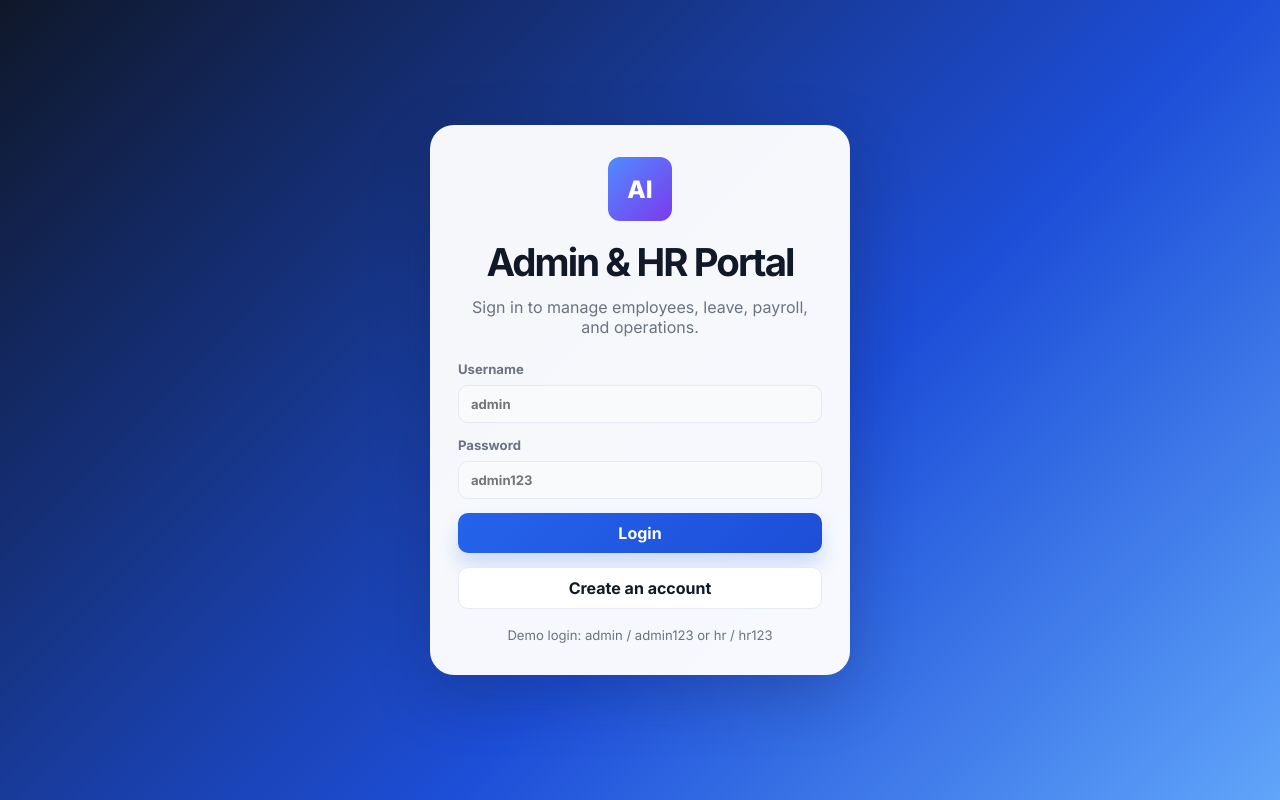
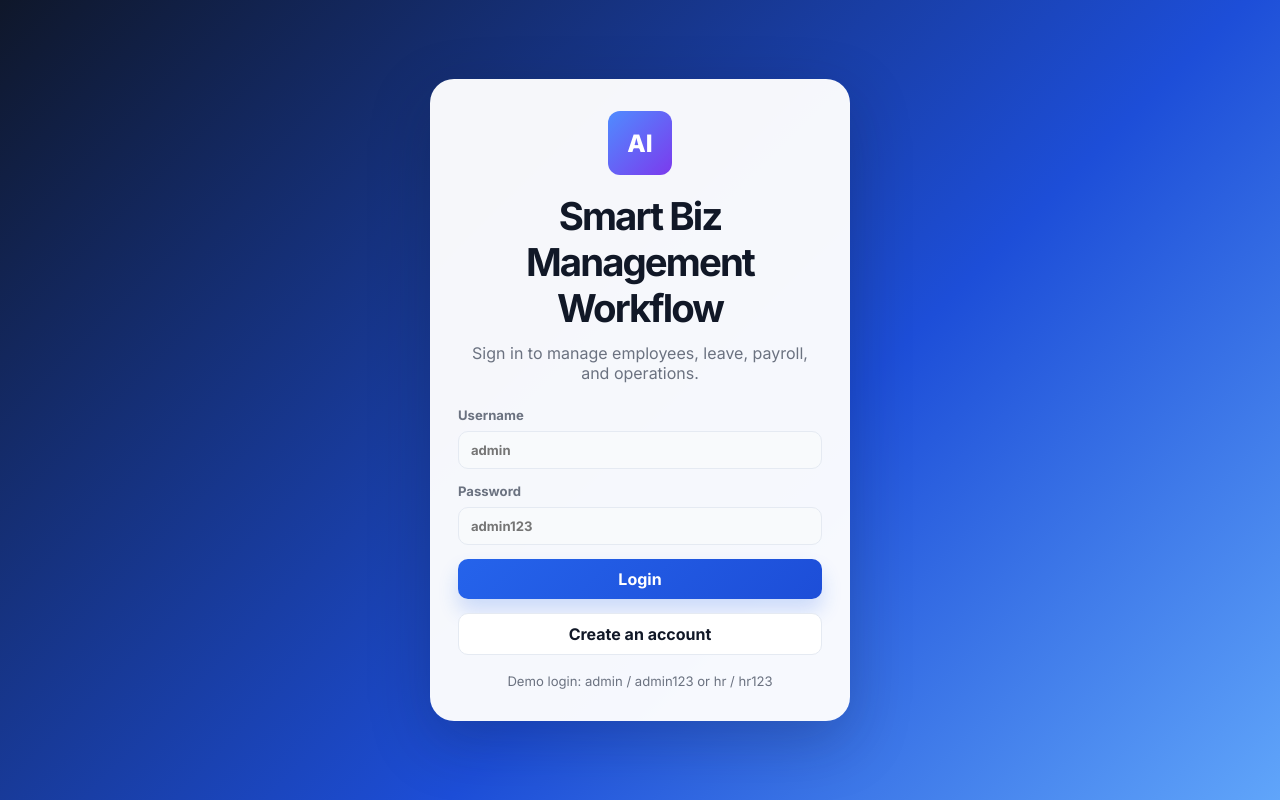
Before and after one commit to chumvirak2-cmd/TC, a React (Vite) app: page / in a window 1280 px wide. Built offline with nearby package versions, Linux system fonts and the light colour scheme.

Commit message:
Rename product to Smart Biz Management Workflow

```diff
--- a/index.html
+++ b/index.html
@@ -3,8 +3,8 @@
   <head>
     <meta charset="UTF-8" />
     <meta name="viewport" content="width=device-width, initial-scale=1.0" />
-    <title>AI For Admin & HR</title>
-    <meta name="description" content="AI-powered admin and HR management dashboard" />
+    <title>Smart Biz Management Workflow</title>
+    <meta name="description" content="Smart Biz Management Workflow for administration, HR, and business operations" />
     <link rel="preconnect" href="https://fonts.googleapis.com" />
     <link rel="preconnect" href="https://fonts.gstatic.com" crossorigin />
     <link href="https://fonts.googleapis.com/css2?family=Inter:wght@400;500;600;700;800;900&display=swap" rel="stylesheet" />
--- a/src/App.jsx
+++ b/src/App.jsx
@@ -399,12 +399,12 @@ export default function App() {
     const topic = request
       .replace(/^(please\s+)?(create|write|draft|make)\s+(a\s+)?/i, '')
       .replace(/proposal\s+(template|draft)?\s*(for|about)?\s*/i, '')
-      .trim() || 'AI for Admin & HR Management';
+      .trim() || 'Smart Biz Management Workflow';
 
     const rows = [
       ['Proposal Template', topic],
       ['Prepared for', '[Client or Department]'],
-      ['Prepared by', 'AI for Admin & HR'],
+      ['Prepared by', 'Smart Biz Management Workflow'],
       ['Date', new Date().toLocaleDateString()],
       ['Executive Summary', `This proposal outlines a practical solution for ${topic}. The goal is to improve operational visibility, reduce manual work, and give decision-makers reliable information in one place.`],
       ['Current Challenge', 'The organization needs a clearer way to manage this area, coordinate responsible teams, and track progress from request to completion.'],
@@ -432,7 +432,7 @@ export default function App() {
     ];
 
     return {
-      text: `PROPOSAL: ${topic.toUpperCase()}\n\nPrepared for: [Client or Department]\nPrepared by: AI for Admin & HR\nDate: ${new Date().toLocaleDateString()}\n\n1. Executive Summary\n${rows[4][1]}\n\n2. Current Challenge\n${rows[5][1]}\n\n3. Proposed Solution\n${rows[6][1]}\n\n4. Scope of Work\n- Confirm requirements and success measures\n- Configure the workflow and responsibilities\n- Prepare templates, reports, and approval steps\n- Test the process with stakeholders\n- Provide handover guidance and support\n\n5. Deliverables\n- Approved workflow and operating checklist\n- Working management dashboard\n- Staff or stakeholder communication template\n- Summary report with recommended next actions\n\n6. Timeline\nPhase 1: Discovery and requirements - [Date]\nPhase 2: Configuration and review - [Date]\nPhase 3: Launch and handover - [Date]\n\n7. Investment\nEstimated investment: [Amount]\nPayment terms: [Terms]\n\n8. Success Measures\n${rows[7][1]}\n\n9. Approval\n${rows[10][1]}`,
+      text: `PROPOSAL: ${topic.toUpperCase()}\n\nPrepared for: [Client or Department]\nPrepared by: Smart Biz Management Workflow\nDate: ${new Date().toLocaleDateString()}\n\n1. Executive Summary\n${rows[4][1]}\n\n2. Current Challenge\n${rows[5][1]}\n\n3. Proposed Solution\n${rows[6][1]}\n\n4. Scope of Work\n- Confirm requirements and success measures\n- Configure the workflow and responsibilities\n- Prepare templates, reports, and approval steps\n- Test the process with stakeholders\n- Provide handover guidance and support\n\n5. Deliverables\n- Approved workflow and operating checklist\n- Working management dashboard\n- Staff or stakeholder communication template\n- Summary report with recommended next actions\n\n6. Timeline\nPhase 1: Discovery and requirements - [Date]\nPhase 2: Configuration and review - [Date]\nPhase 3: Launch and handover - [Date]\n\n7. Investment\nEstimated investment: [Amount]\nPayment terms: [Terms]\n\n8. Success Measures\n${rows[7][1]}\n\n9. Approval\n${rows[10][1]}`,
       rows,
       scopeRows,
       timelineRows,
@@ -1029,7 +1029,7 @@ export default function App() {
     <div className="workspace-panel">
       <div className="panel">
         <div className="panel-header">
-          <h2>AI Admin & HR Assistant</h2>
+          <h2>Smart Biz AI Assistant</h2>
           <span className="badge success">Online</span>
         </div>
 
@@ -1070,7 +1070,7 @@ export default function App() {
       <div className="login-shell">
         <div className="login-box">
           <div className="brand-mark large">AI</div>
-          <h1>Admin & HR Portal</h1>
+          <h1>Smart Biz Management Workflow</h1>
           <p>Sign in to manage employees, leave, payroll, and operations.</p>
 
           {authMode === 'login' ? (
@@ -1126,8 +1126,8 @@ export default function App() {
         <div className="brand-block">
           <div className="brand-mark">AI</div>
           <div>
-            <div className="brand-name">Admin & HR</div>
-            <div className="brand-subtitle">Management Suite</div>
+            <div className="brand-name">Smart Biz</div>
+            <div className="brand-subtitle">Management Workflow</div>
           </div>
         </div>
 
@@ -1157,7 +1157,7 @@ export default function App() {
         <header className="topbar">
           <div>
             <div className="eyebrow">Operations Overview</div>
-            <h1>AI for Admin & HR Management</h1>
+            <h1>Smart Biz Management Workflow</h1>
           </div>
           <div className="topbar-actions">
             <button className="ghost-btn" onClick={handleSave}>Save</button>
--- a/src/content.js
+++ b/src/content.js
@@ -31,7 +31,7 @@ export const defaultCategories = [
   },
   {
     id: '06',
-    title: 'AI For Admin & HR',
+    title: 'Smart Biz Management Workflow',
     description:
       'Recruitment, HR documentation, policies, administration, internal communication and employee management.',
   },
@@ -62,11 +62,11 @@ export const defaultCategories = [
 ];
 
 export const defaultCourseItems = [
-  { number: '1', label: 'Prompts for Admin & HR', tone: 'orange' },
+  { number: '1', label: 'Prompts for Smart Biz Workflow', tone: 'orange' },
   { number: '2', label: 'HR Planning with AI', tone: 'green' },
   { number: '3', label: 'HR Policies, SOPs & Compliance with AI', tone: 'orange' },
   { number: '4', label: 'Payroll, Compensation & Benefits System with AI', tone: 'green' },
   { number: '5', label: 'Employee Evaluation System with AI', tone: 'orange' },
   { number: '6', label: 'Training Management & Employee Development with AI', tone: 'green' },
-  { number: '7', label: 'Reports, Dashboards & AI Agents for Admin & HR', tone: 'orange' },
+  { number: '7', label: 'Reports, Dashboards & AI Agents for Smart Biz', tone: 'orange' },
 ];
```
